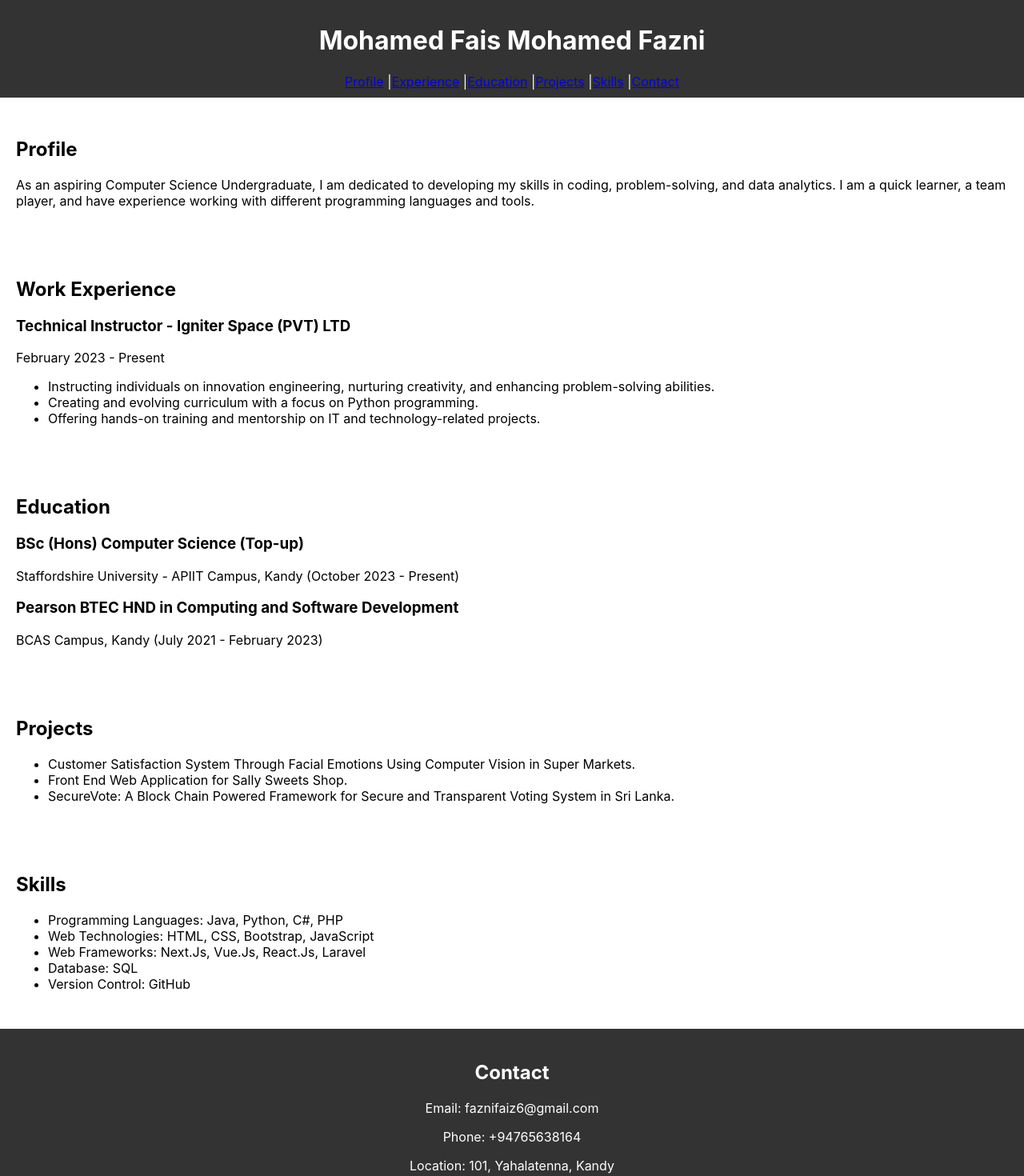
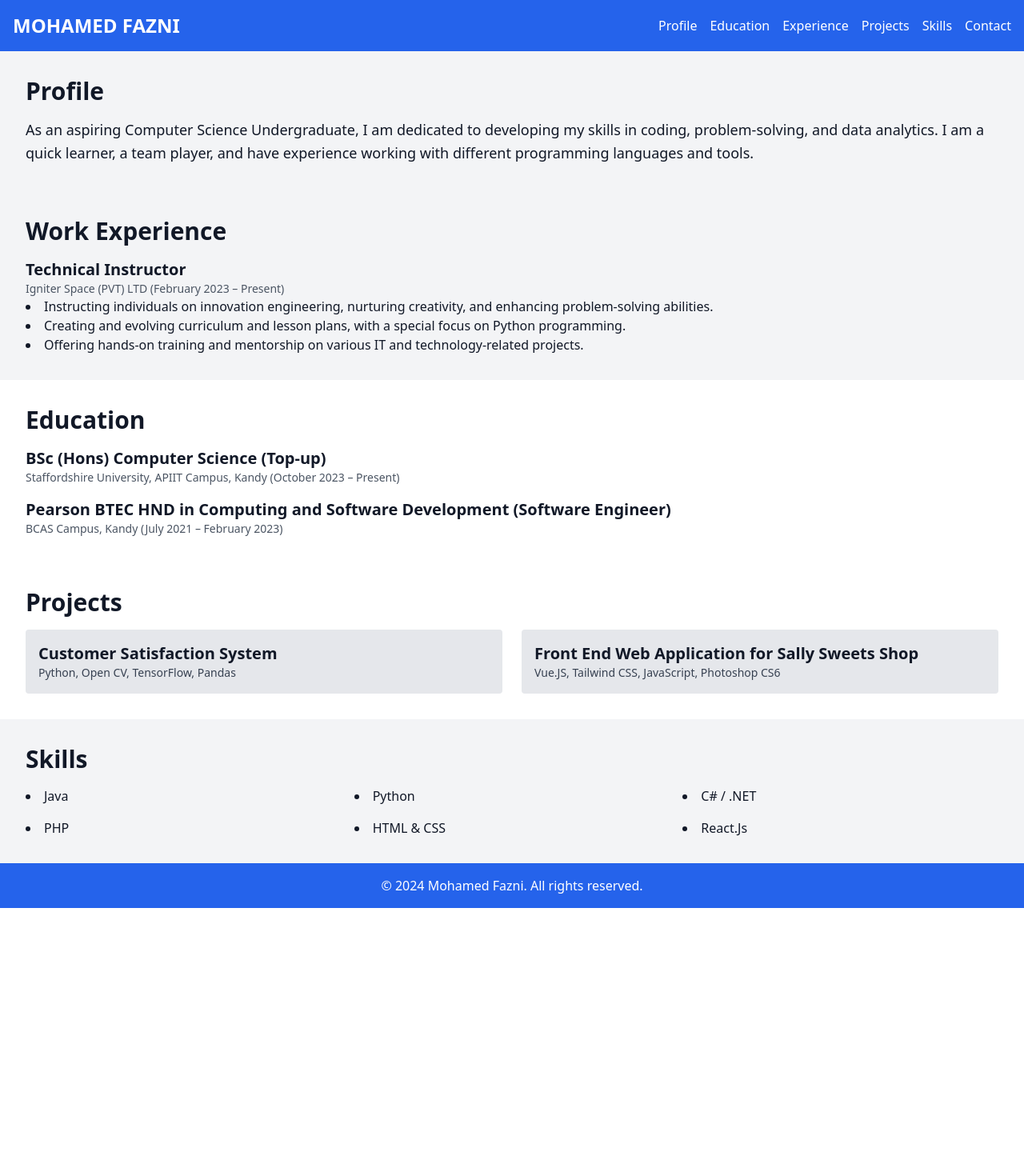
Before and after one commit to fazni-faiz/fazni_portfolio, a React (Create React App) app: page / in a window 1280 px wide. Shown: the top 1470 px of the page at 80% size. After the commit the page ends 1135 px from the top, so only its background shows below. Built offline with nearby package versions, Linux system fonts and the light colour scheme.

Commit message:
update 2

```diff
--- /dev/null
+++ b/postcss.config.js
@@ -0,0 +1,6 @@
+module.exports = {
+  plugins: {
+    tailwindcss: {},
+    autoprefixer: {},
+  },
+}
--- a/src/components/Education.js
+++ b/src/components/Education.js
@@ -1,21 +1,23 @@
 import React from 'react';
 
-function Education() {
+const Education = () => {
   return (
-    <section id="education" style={sectionStyle}>
-      <h2>Education</h2>
-      <h3>BSc (Hons) Computer Science (Top-up)</h3>
-      <p>Staffordshire University - APIIT Campus, Kandy (October 2023 - Present)</p>
-      <h3>Pearson BTEC HND in Computing and Software Development</h3>
-      <p>BCAS Campus, Kandy (July 2021 - February 2023)</p>
+    <section id="education" className="bg-white text-gray-900 p-8">
+      <div className="container mx-auto">
+        <h2 className="text-3xl font-semibold mb-4">Education</h2>
+        <div className="space-y-4">
+          <div>
+            <h3 className="text-xl font-semibold">BSc (Hons) Computer Science (Top-up)</h3>
+            <p className="text-sm text-gray-600">Staffordshire University, APIIT Campus, Kandy (October 2023 – Present)</p>
+          </div>
+          <div>
+            <h3 className="text-xl font-semibold">Pearson BTEC HND in Computing and Software Development (Software Engineer)</h3>
+            <p className="text-sm text-gray-600">BCAS Campus, Kandy (July 2021 – February 2023)</p>
+          </div>
+        </div>
+      </div>
     </section>
   );
 }
 
-const sectionStyle = {
-  padding: '20px',
-  backgroundColor: '#fff',
-  margin: '10px 0'
-};
-
 export default Education;
--- a/src/components/Experience.js
+++ b/src/components/Experience.js
@@ -1,24 +1,24 @@
 import React from 'react';
 
-function Experience() {
+const Experience = () => {
   return (
-    <section id="experience" style={sectionStyle}>
-      <h2>Work Experience</h2>
-      <h3>Technical Instructor - Igniter Space (PVT) LTD</h3>
-      <p>February 2023 - Present</p>
-      <ul>
-        <li>Instructing individuals on innovation engineering, nurturing creativity, and enhancing problem-solving abilities.</li>
-        <li>Creating and evolving curriculum with a focus on Python programming.</li>
-        <li>Offering hands-on training and mentorship on IT and technology-related projects.</li>
-      </ul>
+    <section id="experience" className="bg-gray-100 text-gray-900 p-8">
+      <div className="container mx-auto">
+        <h2 className="text-3xl font-semibold mb-4">Work Experience</h2>
+        <div className="space-y-4">
+          <div>
+            <h3 className="text-xl font-semibold">Technical Instructor</h3>
+            <p className="text-sm text-gray-600">Igniter Space (PVT) LTD (February 2023 – Present)</p>
+            <ul className="list-disc list-inside">
+              <li>Instructing individuals on innovation engineering, nurturing creativity, and enhancing problem-solving abilities.</li>
+              <li>Creating and evolving curriculum and lesson plans, with a special focus on Python programming.</li>
+              <li>Offering hands-on training and mentorship on various IT and technology-related projects.</li>
+            </ul>
+          </div>
+        </div>
+      </div>
     </section>
   );
 }
 
-const sectionStyle = {
-  padding: '20px',
-  backgroundColor: '#fff',
-  margin: '10px 0'
-};
-
 export default Experience;
--- a/src/components/Footer.js
+++ b/src/components/Footer.js
@@ -1,23 +1,13 @@
 import React from 'react';
 
-function Footer() {
+const Footer = () => {
   return (
-    <footer id="contact" style={footerStyle}>
-      <h2>Contact</h2>
-      <p>Email: faznifaiz6@gmail.com</p>
-      <p>Phone: +94765638164</p>
-      <p>Location: 101, Yahalatenna, Kandy</p>
-      <a href="https://www.linkedin.com/in/faznifaiz" target="_blank" rel="noopener noreferrer">LinkedIn</a> |
-      <a href="https://github.com/fazni-faiz" target="_blank" rel="noopener noreferrer">GitHub</a>
+    <footer className="bg-blue-600 text-white p-4">
+      <div className="container mx-auto text-center">
+        <p>&copy; 2024 Mohamed Fazni. All rights reserved.</p>
+      </div>
     </footer>
   );
 }
 
-const footerStyle = {
-  backgroundColor: '#333',
-  color: '#fff',
-  padding: '20px',
-  textAlign: 'center'
-};
-
 export default Footer;
--- a/src/components/Header.js
+++ b/src/components/Header.js
@@ -1,26 +1,23 @@
 import React from 'react';
 
-function Header() {
+const Header = () => {
   return (
-    <header style={headerStyle}>
-      <h1>Mohamed Fais Mohamed Fazni</h1>
-      <nav>
-        <a href="#profile">Profile</a> |
-        <a href="#experience">Experience</a> |
-        <a href="#education">Education</a> |
-        <a href="#projects">Projects</a> |
-        <a href="#skills">Skills</a> |
-        <a href="#contact">Contact</a>
-      </nav>
+    <header className="bg-blue-600 text-white p-4 shadow-md">
+      <div className="container mx-auto flex justify-between items-center">
+        <h1 className="text-2xl font-bold">MOHAMED FAZNI</h1>
+        <nav>
+          <ul className="flex space-x-4">
+            <li><a href="#profile" className="hover:text-gray-300">Profile</a></li>
+            <li><a href="#education" className="hover:text-gray-300">Education</a></li>
+            <li><a href="#experience" className="hover:text-gray-300">Experience</a></li>
+            <li><a href="#projects" className="hover:text-gray-300">Projects</a></li>
+            <li><a href="#skills" className="hover:text-gray-300">Skills</a></li>
+            <li><a href="#contact" className="hover:text-gray-300">Contact</a></li>
+          </ul>
+        </nav>
+      </div>
     </header>
   );
 }
 
-const headerStyle = {
-  backgroundColor: '#333',
-  color: '#fff',
-  padding: '10px 0',
-  textAlign: 'center'
-};
-
 export default Header;
--- a/src/components/Profile.js
+++ b/src/components/Profile.js
@@ -1,22 +1,16 @@
 import React from 'react';
 
-function Profile() {
+const Profile = () => {
   return (
-    <section id="profile" style={sectionStyle}>
-      <h2>Profile</h2>
-      <p>
-        As an aspiring Computer Science Undergraduate, I am dedicated to developing my skills
-        in coding, problem-solving, and data analytics. I am a quick learner, a team player,
-        and have experience working with different programming languages and tools.
-      </p>
+    <section id="profile" className="bg-gray-100 text-gray-900 p-8">
+      <div className="container mx-auto">
+        <h2 className="text-3xl font-semibold mb-4">Profile</h2>
+        <p className="text-lg leading-relaxed">
+          As an aspiring Computer Science Undergraduate, I am dedicated to developing my skills in coding, problem-solving, and data analytics. I am a quick learner, a team player, and have experience working with different programming languages and tools.
+        </p>
+      </div>
     </section>
   );
 }
 
-const sectionStyle = {
-  padding: '20px',
-  backgroundColor: '#fff',
-  margin: '10px 0'
-};
-
 export default Profile;
--- a/src/components/Projects.js
+++ b/src/components/Projects.js
@@ -1,22 +1,24 @@
 import React from 'react';
 
-function Projects() {
+const Projects = () => {
   return (
-    <section id="projects" style={sectionStyle}>
-      <h2>Projects</h2>
-      <ul>
-        <li>Customer Satisfaction System Through Facial Emotions Using Computer Vision in Super Markets.</li>
-        <li>Front End Web Application for Sally Sweets Shop.</li>
-        <li>SecureVote: A Block Chain Powered Framework for Secure and Transparent Voting System in Sri Lanka.</li>
-      </ul>
+    <section id="projects" className="bg-white text-gray-900 p-8">
+      <div className="container mx-auto">
+        <h2 className="text-3xl font-semibold mb-4">Projects</h2>
+        <div className="grid grid-cols-1 md:grid-cols-2 gap-6">
+          <div className="bg-gray-200 p-4 rounded">
+            <h3 className="text-xl font-semibold">Customer Satisfaction System</h3>
+            <p className="text-sm text-gray-700">Python, Open CV, TensorFlow, Pandas</p>
+          </div>
+          <div className="bg-gray-200 p-4 rounded">
+            <h3 className="text-xl font-semibold">Front End Web Application for Sally Sweets Shop</h3>
+            <p className="text-sm text-gray-700">Vue.JS, Tailwind CSS, JavaScript, Photoshop CS6</p>
+          </div>
+
+        </div>
+      </div>
     </section>
   );
 }
 
-const sectionStyle = {
-  padding: '20px',
-  backgroundColor: '#fff',
-  margin: '10px 0'
-};
-
 export default Projects;
--- a/src/components/Skills.js
+++ b/src/components/Skills.js
@@ -1,24 +1,22 @@
 import React from 'react';
 
-function Skills() {
+const Skills = () => {
   return (
-    <section id="skills" style={sectionStyle}>
-      <h2>Skills</h2>
-      <ul>
-        <li>Programming Languages: Java, Python, C#, PHP</li>
-        <li>Web Technologies: HTML, CSS, Bootstrap, JavaScript</li>
-        <li>Web Frameworks: Next.Js, Vue.Js, React.Js, Laravel</li>
-        <li>Database: SQL</li>
-        <li>Version Control: GitHub</li>
-      </ul>
+    <section id="skills" className="bg-gray-100 text-gray-900 p-8">
+      <div className="container mx-auto">
+        <h2 className="text-3xl font-semibold mb-4">Skills</h2>
+        <ul className="grid grid-cols-2 md:grid-cols-3 gap-4 list-disc list-inside">
+          <li>Java</li>
+          <li>Python</li>
+          <li>C# / .NET</li>
+          <li>PHP</li>
+          <li>HTML & CSS</li>
+          <li>React.Js</li>
+
+        </ul>
+      </div>
     </section>
   );
 }
 
-const sectionStyle = {
-  padding: '20px',
-  backgroundColor: '#fff',
-  margin: '10px 0'
-};
-
 export default Skills;
--- a/src/index.css
+++ b/src/index.css
@@ -1,13 +1,3 @@
-body {
-  margin: 0;
-  font-family: -apple-system, BlinkMacSystemFont, 'Segoe UI', 'Roboto', 'Oxygen',
-    'Ubuntu', 'Cantarell', 'Fira Sans', 'Droid Sans', 'Helvetica Neue',
-    sans-serif;
-  -webkit-font-smoothing: antialiased;
-  -moz-osx-font-smoothing: grayscale;
-}
-
-code {
-  font-family: source-code-pro, Menlo, Monaco, Consolas, 'Courier New',
-    monospace;
-}
+@tailwind base;
+@tailwind components;
+@tailwind utilities;
--- /dev/null
+++ b/tailwind.config.js
@@ -0,0 +1,10 @@
+/** @type {import('tailwindcss').Config} */
+module.exports = {
+  content: [
+    "./src/**/*.{js,jsx,ts,tsx}",
+  ],
+  theme: {
+    extend: {},
+  },
+  plugins: [],
+}
```
Also changed, not shown: package.json (+10 -1 lines), 1 other file (tests, documents, lock files or other folders).
